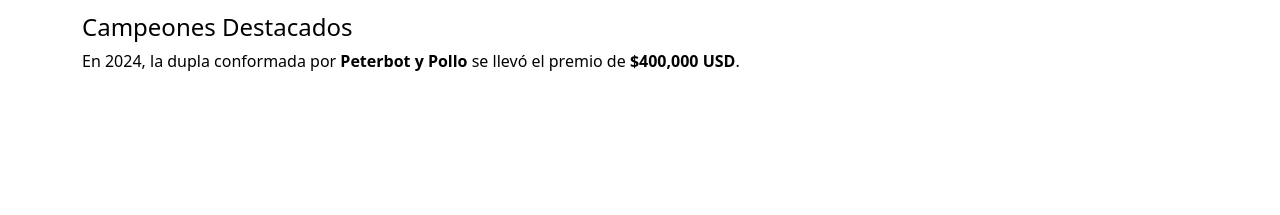
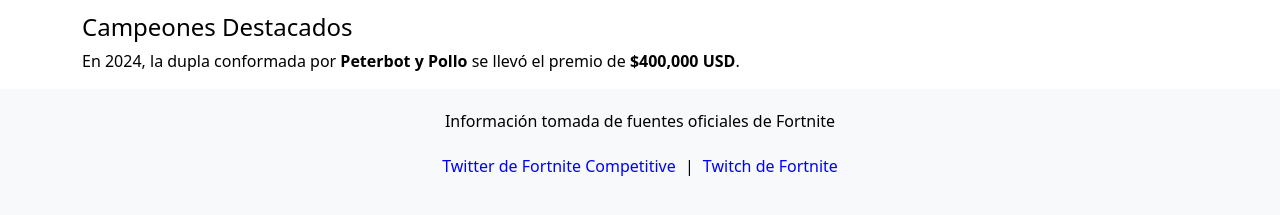
Before and after one commit to saidt049/dada, a plain HTML site: page index.html in a window 1280 px wide. Shown: the part 961-1176 px from the top of the page. Before the commit the page ends 1050 px from the top, so only its background shows below. Drawn offline with nearby package versions, Linux system fonts and the light colour scheme.

Commit message:
original
original

```diff
--- a/index.html
+++ b/index.html
@@ -81,12 +81,12 @@
             En 2024, la dupla conformada por <strong>Peterbot y Pollo</strong> se llevó el premio de <strong>$400,000 USD</strong>.
         </p>
     </main>
-<!--aaaaa--footer class="footer">
+<footer class="footer">
         <p>Información tomada de fuentes oficiales de Fortnite</p>
         <p>
             <a href="https://twitter.com/FNCompetitive" target="_blank">Twitter de Fortnite Competitive</a> |
             <a href="https://www.twitch.tv/fortnite" target="_blank">Twitch de Fortnite</a>
         </p>
-    </footer-->
+    </footer>
 </body>
 </html>
```
